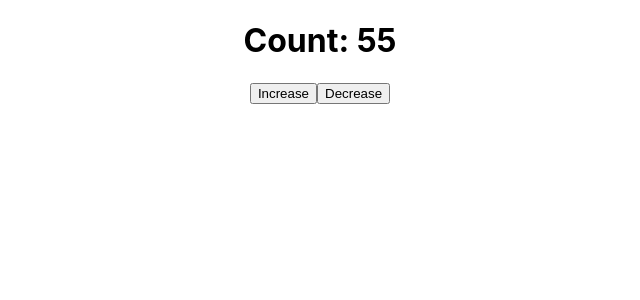
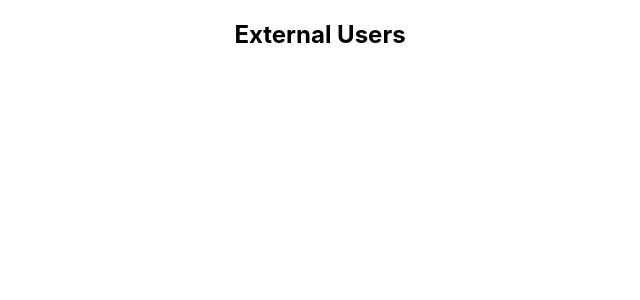
Before and after one commit to kamrul-dev/reactjs-core-concepts2, a React (Create React App) app: page / in a window 1280 px wide. Shown: the top 300 px of the page, without its empty margins (320-960 px from the left). Built offline with nearby package versions, Linux system fonts and the light colour scheme.

Commit message:
create ExternalUsers component

```diff
--- a/src/App.js
+++ b/src/App.js
@@ -6,9 +6,18 @@ function App() {
 
   return (
     <div className="App">
-      <Counter></Counter>
+      {/* <Counter></Counter> */}
+      <ExternalUsers></ExternalUsers>
     </div>
   );
+}
+
+function ExternalUsers (){
+  return(
+    <div>
+      <h2>External Users</h2>
+    </div>
+  )
 }
 
 
```
